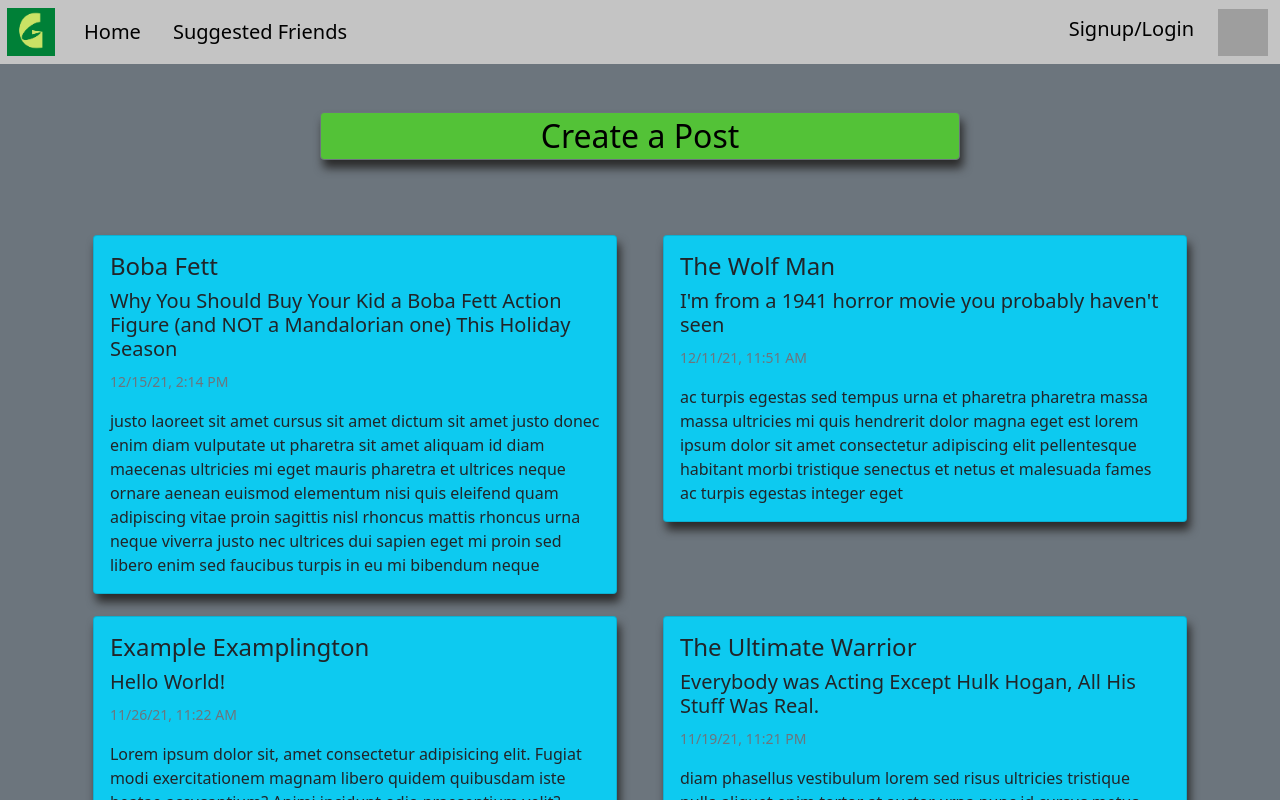
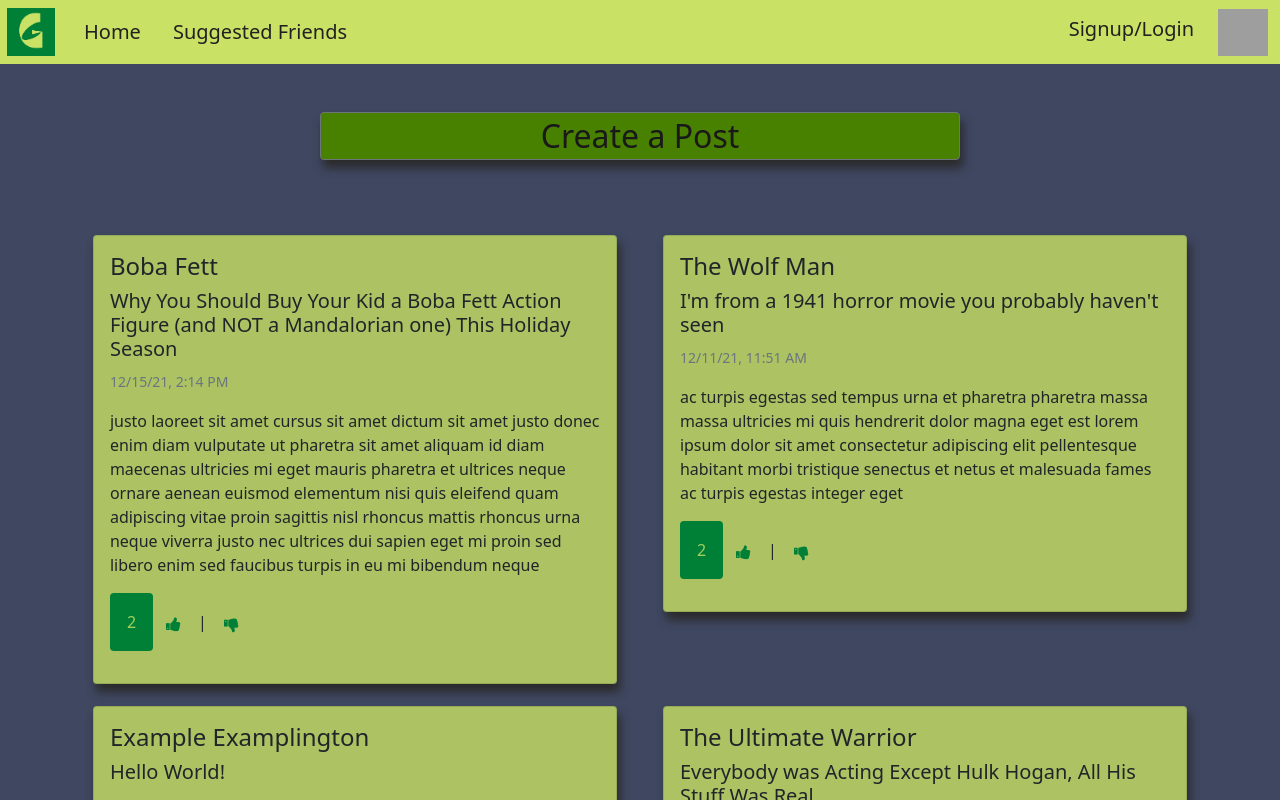
Before and after one commit to sporkupine/GetFriended, an Angular app: page /home in a window 1280 px wide. Shown: the top 800 px of the page. Built offline with nearby package versions, Linux system fonts and the light colour scheme; grey boxes are pictures that could not be loaded.

Commit message:
added like/dislike buttons to posts, edit colors

```diff
--- a/angular.json
+++ b/angular.json
@@ -28,7 +28,8 @@
             ],
             "styles": [
               "src/styles.css",
-              "node_modules/bootstrap/dist/css/bootstrap.min.css"
+              "node_modules/bootstrap/dist/css/bootstrap.min.css",
+              "node_modules/font-awesome/css/font-awesome.css"
             ],
             "scripts": []
           },
--- a/package.json
+++ b/package.json
@@ -19,6 +19,7 @@
     "@angular/platform-browser-dynamic": "~13.1.0",
     "@angular/router": "~13.1.0",
     "bootstrap": "^5.1.3",
+    "font-awesome": "^4.7.0",
     "rxjs": "~6.6.0",
     "tslib": "^2.3.0",
     "zone.js": "~0.11.4"
--- a/src/app/header/header.component.css
+++ b/src/app/header/header.component.css
@@ -1,10 +1,10 @@
 .navbar-dark {
-  background: #c4c4c4 !important;
+  background: #C9E265 !important;
 }
 
 
 .navbar li a {
-  color: black;
+  color: rgb(34, 32, 32);
 }
 
 .navbar-dark .navbar-brand {
--- a/src/app/home/home.component.css
+++ b/src/app/home/home.component.css
@@ -3,8 +3,8 @@
   height: 3rem;
   left: 25vw;
   top: 5%;
-  color: black;
-  background: #53c237;
+  color: rgb(26, 24, 24);
+  background: #488000;
   font-size: 2rem;
   text-align: center;
   padding: none;
@@ -13,4 +13,10 @@
   align-items: center;
   line-height: 10px;
   box-shadow: 3px 8px 10px 0px #2B2B2B;
+  transition: 0.25s;
 }
+
+#createPostBtn:hover {
+  background: #C9E265;
+  transform: scale(1.025);
+}
--- a/src/app/posts/posts.component.css
+++ b/src/app/posts/posts.component.css
@@ -0,0 +1,26 @@
+/* .like-button-container {
+  justify-content: center;
+  text-align: center;
+} */
+
+.fa {
+  color: rgb(0,128,55);
+  max-height: fit-content;
+  transition: 0.2s;
+}
+
+.fa:hover {
+  transform: scale(1.2);
+}
+
+.post-card {
+  background-color: rgba(201,226,101, 0.8);
+}
+
+.alert {
+  background-color: rgb(0,128,55);
+  max-width: 10%;
+  max-height: 10%;
+  display: inline-block;
+  color: rgba(201,226,101, 0.8);
+}
--- a/src/app/posts/posts.component.html
+++ b/src/app/posts/posts.component.html
@@ -2,7 +2,7 @@
   <div class="row">
     <div class="col-md-6" *ngFor="let post of posts">
       <div
-        class="card bg-info"
+        class="card post-card"
         style="
           width: auto;
           height: auto;
@@ -23,6 +23,24 @@
           <p class="card-text">
             {{ post.content }}
           </p>
+          <div class="like-button-container">
+            <p class="alert" title="post score">{{ post.likes }}</p>
+            <button class="btn">
+              <i
+                class="fa fa-thumbs-up"
+                title="Like this post"
+                (click)="onLike(post)"
+              ></i>
+            </button>
+            |
+            <button class="btn">
+              <i
+                class="fa fa-thumbs-down"
+                title="Dislike this post"
+                (click)="onDislike(post)"
+              ></i>
+            </button>
+          </div>
         </div>
       </div>
     </div>
--- a/src/app/posts/posts.component.ts
+++ b/src/app/posts/posts.component.ts
@@ -21,6 +21,12 @@ export class PostsComponent implements OnInit {
     })
   }
 
+  onLike(post:Post) {
+    this.PostsService.likePost(post);
+  }
 
+  onDislike(post:Post) {
+    this.PostsService.dislikePost(post);
+  }
 
 }
--- a/src/app/posts/posts.service.ts
+++ b/src/app/posts/posts.service.ts
@@ -30,4 +30,12 @@ export class PostsService {
   getPosts() {
     return this.posts.sort((a, b) => +b.date - +a.date);
   }
+
+  likePost(post:Post) {
+  this.userService.likePost(post);
+  }
+
+  dislikePost(post:Post) {
+  this.userService.dislikePost(post);
+  }
 }
--- a/src/app/shared/post.model.ts
+++ b/src/app/shared/post.model.ts
@@ -4,5 +4,6 @@ export interface Post {
  userId?: string,
  content: string,
  date?: Date,
- imagePath?: string
+ imagePath?: string,
+ likes?: number;
 }
--- a/src/app/shared/user.service.ts
+++ b/src/app/shared/user.service.ts
@@ -21,6 +21,7 @@ export class UserService {
           content:
             'Lorem ipsum dolor sit, amet consectetur adipisicing elit. Fugiat modi exercitationem magnam libero quidem quibusdam iste beatae accusantium? Animi incidunt odio praesentium velit? Aperiam quo unde cumque ad! Sunt ratione pariatur inventore sapiente magni explicabo aperiam laborum perferendis blanditiis, praesentium, quae, aut voluptate a fuga? Aspernatur perferendis asperiores veniam voluptas?',
           date: new Date(2021, 10, 26, 11, 22),
+          likes: 1,
         },
         {
           userName: 'Example Examplington',
@@ -28,6 +29,7 @@ export class UserService {
           content:
             'velit ut tortor pretium viverra suspendisse potenti nullam ac tortor vitae purus faucibus ornare suspendisse sed nisi lacus sed viverra tellus in hac habitasse platea dictumst vestibulum rhoncus est pellentesque elit ullamcorper dignissim cras tincidunt lobortis feugiat vivamus at augue eget arcu dictum varius duis at consectetur lorem donec massa sapien faucibus et molestie ac feugiat sed lectus vestibulum mattis ullamcorper velit sed ullamcorper morbi tincidunt ornare massa eget egestas purus viverra accumsan in nisl nisi scelerisque eu ultrices vitae auctor eu augue ut lectus',
           date: new Date(2021, 3, 23, 8, 51),
+          likes: 2,
         },
         {
           userName: 'Example Examplington',
@@ -35,6 +37,7 @@ export class UserService {
           content:
             'arcu non odio euismod lacinia at quis risus sed vulputate odio ut enim blandit volutpat maecenas volutpat blandit aliquam etiam erat velit scelerisque in dictum non consectetur a erat nam at lectus urna duis convallis convallis tellus id interdum velit laoreet id donec ultrices tincidunt arcu non sodales neque sodales ut etiam sit amet nisl purus in mollis nunc sed id semper risus in hendrerit gravida rutrum quisque non tellus orci ac auctor augue mauris augue neque',
           date: new Date(2020, 11, 16, 12, 14, 12),
+          likes: 1,
         },
       ],
       isFriends: false,
@@ -52,6 +55,7 @@ export class UserService {
           content:
             'ornare suspendisse sed nisi lacus sed viverra tellus in hac habitasse platea dictumst vestibulum rhoncus est pellentesque elit ullamcorper dignissim cras tincidunt lobortis feugiat vivamus at augue eget arcu dictum varius duis at consectetur lorem donec massa sapien faucibus et molestie ac feugiat sed lectus vestibulum mattis ullamcorper velit sed ullamcorper morbi tincidunt ornare massa eget egestas purus viverra accumsan in nisl nisi scelerisque eu ultrices vitae auctor eu augue ut lectus arcu bibendum at varius vel pharetra vel turpis nunc eget lorem dolor sed viverra ipsum nunc aliquet bibendum enim facilisis gravida neque convallis a cras semper auctor neque vitae tempus quam pellentesque nec nam aliquam sem et tortor consequat id porta nibh venenatis cras sed felis eget velit aliquet sagittis id consectetur purus ut faucibus pulvinar elementum integer enim neque volutpat ac tincidunt vitae semper quis lectus nulla at volutpat diam',
           date: new Date(2019, 4, 16, 20, 11),
+          likes: 2,
         },
         {
           userName: 'The Ultimate Warrior',
@@ -59,6 +63,7 @@ export class UserService {
           content:
             'suspendisse faucibus interdum posuere lorem ipsum dolor sit amet consectetur adipiscing elit duis tristique sollicitudin nibh sit amet commodo nulla facilisi nullam vehicula ipsum a arcu cursus vitae congue mauris rhoncus aenean vel elit scelerisque mauris pellentesque',
           date: new Date(2019, 3, 19, 19, 19),
+          likes: 2,
         },
         {
           userName: 'The Ultimate Warrior',
@@ -66,6 +71,7 @@ export class UserService {
           content:
             'diam phasellus vestibulum lorem sed risus ultricies tristique nulla aliquet enim tortor at auctor urna nunc id cursus metus aliquam eleifend mi in nulla posuere sollicitudin aliquam ultrices sagittis orci a scelerisque purus semper eget duis at tellus at urna condimentum mattis pellentesque id nibh tortor id aliquet lectus proin nibh nisl condimentum id venenatis a',
           date: new Date(2021, 10, 19, 23, 21),
+          likes: 2,
         },
       ],
       isFriends: false,
@@ -83,6 +89,7 @@ export class UserService {
           content:
             'justo laoreet sit amet cursus sit amet dictum sit amet justo donec enim diam vulputate ut pharetra sit amet aliquam id diam maecenas ultricies mi eget mauris pharetra et ultrices neque ornare aenean euismod elementum nisi quis eleifend quam adipiscing vitae proin sagittis nisl rhoncus mattis rhoncus urna neque viverra justo nec ultrices dui sapien eget mi proin sed libero enim sed faucibus turpis in eu mi bibendum neque',
           date: new Date(2021, 11, 15, 14, 14),
+          likes: 2,
         },
         {
           userName: 'Boba Fett',
@@ -90,6 +97,7 @@ export class UserService {
           content:
             'velit ut tortor pretium viverra suspendisse potenti nullam ac tortor vitae purus faucibus ornare suspendisse sed nisi lacus sed viverra tellus in hac habitasse platea dictumst vestibulum rhoncus est pellentesque elit ullamcorper dignissim cras tincidunt lobortis feugiat vivamus at augue eget arcu dictum varius duis at consectetur lorem donec massa sapien faucibus et molestie ac feugiat sed lectus vestibulum mattis ullamcorper velit sed ullamcorper morbi tincidunt ornare massa eget egestas purus viverra accumsan in nisl nisi scelerisque eu ultrices vitae auctor eu augue ut lectus',
           date: new Date(2021, 10, 18, 18, 43),
+          likes: 2,
         },
         {
           userName: 'Boba Fett',
@@ -97,6 +105,7 @@ export class UserService {
           content:
             'nunc non blandit massa enim nec dui nunc mattis enim ut tellus elementum sagittis vitae et leo duis ut diam quam nulla porttitor massa id neque aliquam vestibulum morbi blandit cursus risus at ultrices mi tempus imperdiet nulla malesuada pellentesque elit eget gravida cum sociis natoque penatibus et magnis dis parturient montes nascetur ridiculus mus mauris vitae ultricies leo integer malesuada nunc vel risus commodo viverra maecenas accumsan lacus vel facilisis volutpat est velit egestas dui id ornare arcu odio ut sem nulla pharetra diam sit amet nisl suscipit adipiscing bibendum est ultricies integer quis auctor elit sed vulputate mi sit',
           date: new Date(2021, 3, 23, 8, 51),
+          likes: 2,
         },
       ],
       isFriends: false,
@@ -114,6 +123,7 @@ export class UserService {
           content:
             'ac turpis egestas sed tempus urna et pharetra pharetra massa massa ultricies mi quis hendrerit dolor magna eget est lorem ipsum dolor sit amet consectetur adipiscing elit pellentesque habitant morbi tristique senectus et netus et malesuada fames ac turpis egestas integer eget',
           date: new Date(2021, 11, 11, 11, 51),
+          likes: 2,
         },
         {
           userName: 'The Wolf Man',
@@ -121,12 +131,14 @@ export class UserService {
           content:
             'velit ut tortor pretium viverra suspendisse potenti nullam ac tortor vitae purus faucibus ornare suspendisse sed nisi lacus sed viverra tellus in hac habitasse platea dictumst vestibulum rhoncus est pellentesque elit ullamcorper dignissim cras tincidunt lobortis feugiat vivamus at augue eget arcu dictum varius duis at consectetur lorem donec massa sapien faucibus et molestie ac feugiat sed lectus vestibulum mattis ullamcorper velit sed ullamcorper morbi tincidunt ornare massa eget egestas purus viverra accumsan in nisl nisi scelerisque eu ultrices vitae auctor eu augue ut lectus',
           date: new Date(2021, 10, 7, 13, 22),
+          likes: 2,
         },
         {
           userName: 'The Wolf Man',
           name: 'I have the coolest profile pic on this silly website',
           content: "...and it's not even close",
           date: new Date(2021, 9, 18, 17, 49),
+          likes: 2,
         },
       ],
       isFriends: false,
@@ -156,4 +168,12 @@ export class UserService {
   deleteFriend(user: User) {
     user.isFriends = false;
   }
+
+  likePost(post:Post) {
+    post.likes = post.likes++;
+  }
+
+  dislikePost(post:Post) {
+    post.likes = post.likes--;
+  }
 }
--- a/src/app/suggested-friends/suggested-friends.component.css
+++ b/src/app/suggested-friends/suggested-friends.component.css
@@ -1,8 +1,6 @@
-
-
 .card {
   border: none;
-  box-shadow: 3px 8px 10px 0px #2B2B2B;
+  box-shadow: 3px 8px 10px 0px #2b2b2b;
   overflow: hidden;
 }
 
--- a/src/styles.css
+++ b/src/styles.css
@@ -1,4 +1,5 @@
 /* You can add global styles to this file, and also import other style files */
 html body {
-  background-color: #6c757d;
+  /* background-color: #6c757d; */
+  background-color: #3f4761;
 }
```
Also changed, not shown: 1 other file (tests, documents, lock files or other folders).
